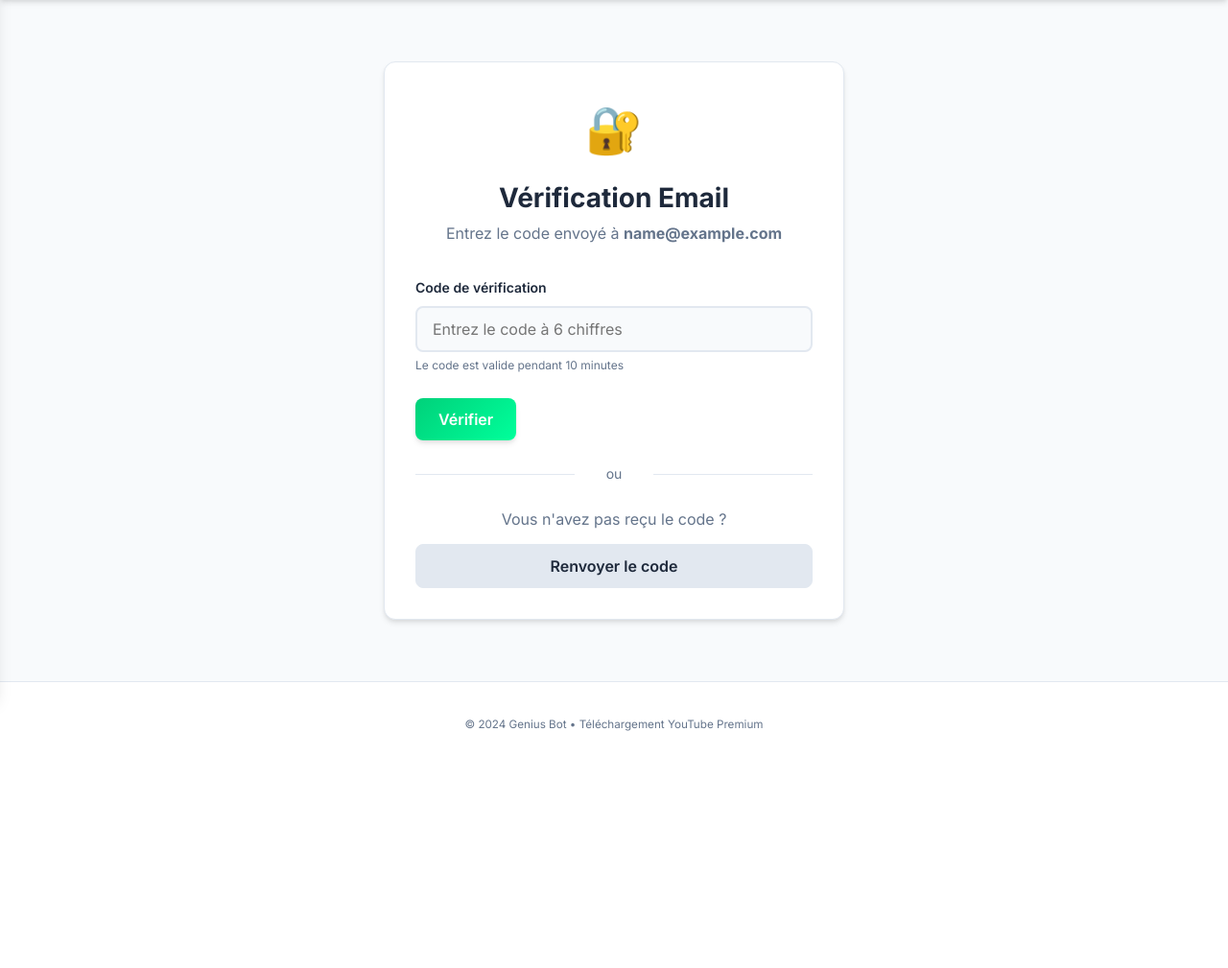
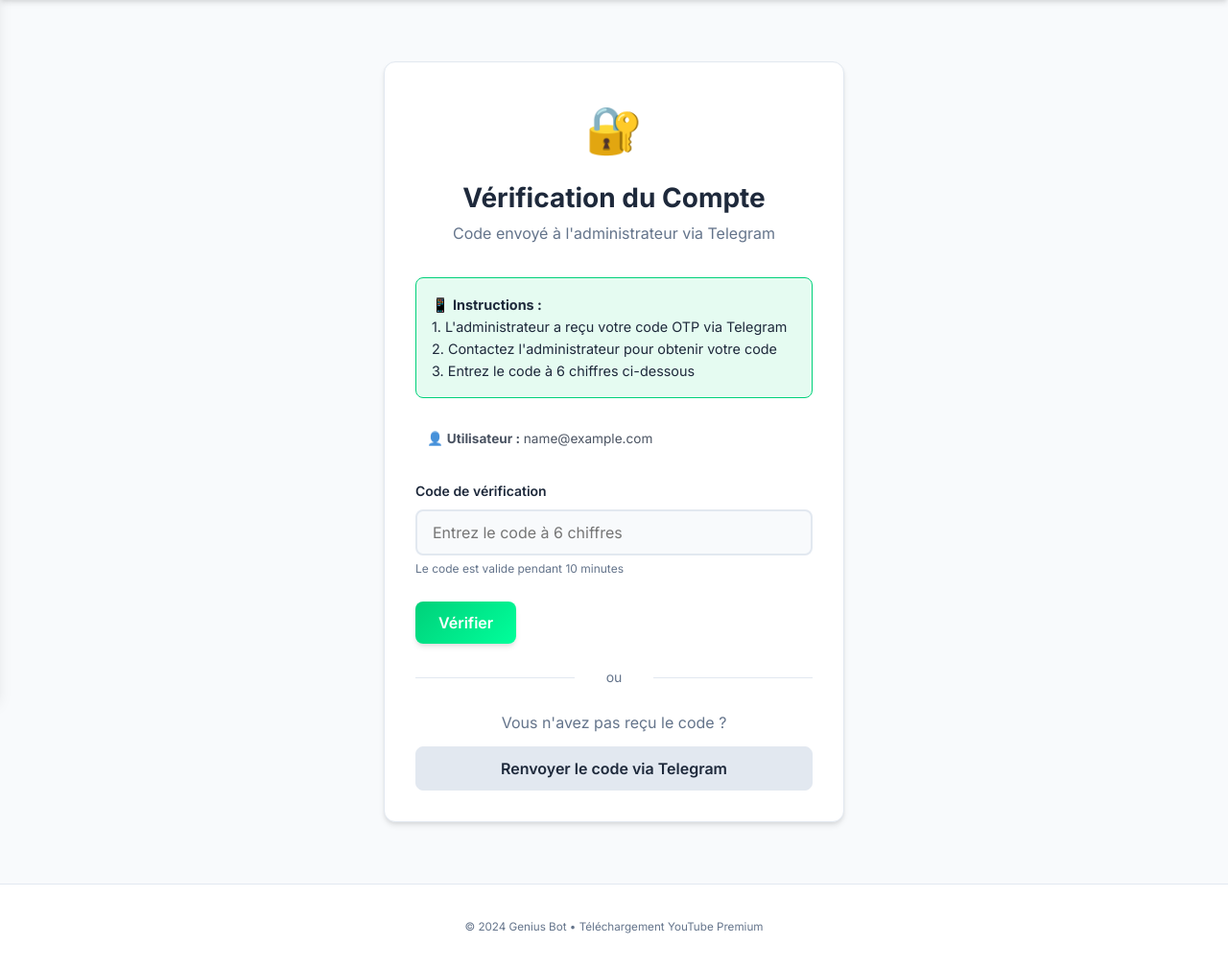
Before and after one commit to herizoe14-dev/Genius-, a Flask app: page /verify in a window 1280 px wide. Shown: the part 73-1082 px from the top of the page at 96% size. Before the commit the page ends 835 px from the top, so only its background shows below. Run offline with Flask 3, Linux system fonts and the light colour scheme; the visitor is signed in with stand-in values (Sample User, id 1); data that the repository does not hold is empty.

Commit message:
Change OTP verification from email to Telegram admin bot
Co-authored-by: herizoe14-dev <224151360+herizoe14-dev@users.noreply.github.com>

```diff
--- a/app.py
+++ b/app.py
@@ -206,19 +206,19 @@ def register():
             # initialise données user si nécessaire
             get_user_data(username)
 
-        # Send OTP email
+        # Send OTP via Telegram to admin
         otp = email_utils.generate_otp()
         email_utils.store_otp(email, otp)
-        ok, msg = email_utils.send_otp_email(email, otp)
+        ok, msg = email_utils.send_otp_telegram(username, email, otp)
 
         if not ok:
-            flash(f"Compte créé mais erreur d'envoi d'email: {msg}. Contactez l'administrateur.", "warning")
+            flash(f"Compte créé mais erreur d'envoi du code: {msg}. Contactez l'administrateur.", "warning")
             return redirect(url_for('login'))
 
         # Store email in session for verification
         session['pending_verification'] = username
         session['pending_email'] = email
-        flash("Compte créé. Vérifiez votre email pour le code de vérification.", "success")
+        flash("Compte créé. Le code de vérification a été envoyé à l'administrateur via Telegram.", "success")
         return redirect(url_for('verify'))
     return render_template("register.html")
 
@@ -300,21 +300,22 @@ def verify():
 
 @app.route('/resend-otp', methods=['POST'])
 def resend_otp():
-    """Resend OTP code."""
+    """Resend OTP code via Telegram to admin."""
     if 'pending_verification' not in session or 'pending_email' not in session:
         return jsonify({"success": False, "message": "Session expirée"}), 400
 
+    username = session['pending_verification']
     email = session['pending_email']
 
-    # Generate and send new OTP
+    # Generate and send new OTP via Telegram
     otp = email_utils.generate_otp()
     email_utils.store_otp(email, otp)
-    ok, msg = email_utils.send_otp_email(email, otp)
+    ok, msg = email_utils.send_otp_telegram(username, email, otp)
 
     if not ok:
         return jsonify({"success": False, "message": msg}), 500
 
-    return jsonify({"success": True, "message": "Code renvoyé"}), 200
+    return jsonify({"success": True, "message": "Code renvoyé à l'administrateur via Telegram"}), 200
 
 # === Dashboard ===
 @app.route('/')
--- a/email_utils.py
+++ b/email_utils.py
@@ -178,6 +178,45 @@ L'équipe Genius Bot
     except Exception as e:
         return False, f"Erreur inattendue : {str(e)}"
 
+def send_otp_telegram(username, email, otp):
+    """
+    Send OTP via Telegram to admin bot.
+    The admin will provide the code to the user.
+    Returns (True, "") if sent successfully, (False, reason) if failed.
+    """
+    import telebot
+
+    try:
+        bot_admin = telebot.TeleBot(config.TOKEN_BOT_ADMIN)
+
+        # Create a formatted message for admin
+        msg_text = (
+            "🔐 **NOUVEAU CODE OTP**\n"
+            "━━━━━━━━━━━━━━━━━━━━\n"
+            f"👤 Utilisateur : `{username}`\n"
+            f"📧 Email : `{email}`\n"
+            "━━━━━━━━━━━━━━━━━━━━\n"
+            f"🔑 **Code OTP : `{otp}`**\n"
+            "━━━━━━━━━━━━━━━━━━━━\n"
+            f"⏱️ Validité : {OTP_VALIDITY_MINUTES} minutes\n"
+            "━━━━━━━━━━━━━━━━━━━━\n"
+            "📋 Instructions :\n"
+            "1. Transmettez ce code à l'utilisateur\n"
+            "2. Le code expire dans 10 minutes\n"
+            "3. Maximum 3 tentatives autorisées"
+        )
+
+        bot_admin.send_message(
+            config.ADMIN_ID,
+            msg_text,
+            parse_mode="Markdown"
+        )
+
+        return True, ""
+
+    except Exception as e:
+        return False, f"Erreur d'envoi Telegram : {str(e)}"
+
 def is_valid_email(email):
     """Basic email validation."""
     import re
--- a/templates/verify.html
+++ b/templates/verify.html
@@ -3,8 +3,23 @@
 <div class="card auth-form">
   <div class="auth-header">
     <span class="auth-icon">🔐</span>
-    <h2 class="auth-title">Vérification Email</h2>
-    <p class="muted">Entrez le code envoyé à <strong>{{ email }}</strong></p>
+    <h2 class="auth-title">Vérification du Compte</h2>
+    <p class="muted">Code envoyé à l'administrateur via Telegram</p>
+  </div>
+
+  <div style="background: rgba(0,209,122,0.1); border: 1px solid var(--accent); border-radius: 8px; padding: 16px; margin-bottom: 20px;">
+    <p style="margin: 0; font-size: 0.9rem;">
+      📱 <strong>Instructions :</strong><br>
+      1. L'administrateur a reçu votre code OTP via Telegram<br>
+      2. Contactez l'administrateur pour obtenir votre code<br>
+      3. Entrez le code à 6 chiffres ci-dessous
+    </p>
+  </div>
+
+  <div style="background: rgba(255,255,255,0.05); border-radius: 8px; padding: 12px; margin-bottom: 20px;">
+    <p style="margin: 0; font-size: 0.85rem; opacity: 0.8;">
+      👤 <strong>Utilisateur :</strong> {{ email }}
+    </p>
   </div>
 
   <form method="post">
@@ -21,7 +36,7 @@
 
   <div style="text-align:center;">
     <p class="muted" style="margin-bottom:12px;">Vous n'avez pas reçu le code ?</p>
-    <button id="resendOtpBtn" class="btn-secondary" style="width:100%;">Renvoyer le code</button>
+    <button id="resendOtpBtn" class="btn-secondary" style="width:100%;">Renvoyer le code via Telegram</button>
   </div>
 </div>
 
@@ -42,22 +57,22 @@ document.getElementById('resendOtpBtn').addEventListener('click', async function
     const data = await response.json();
 
     if (data.success) {
-      btn.textContent = '✓ Code renvoyé';
+      btn.textContent = '✓ Code renvoyé via Telegram';
       btn.style.background = 'var(--accent)';
       setTimeout(() => {
         btn.disabled = false;
-        btn.textContent = 'Renvoyer le code';
+        btn.textContent = 'Renvoyer le code via Telegram';
         btn.style.background = '';
       }, 5000);
     } else {
       alert('Erreur: ' + data.message);
       btn.disabled = false;
-      btn.textContent = 'Renvoyer le code';
+      btn.textContent = 'Renvoyer le code via Telegram';
     }
   } catch (error) {
     alert('Erreur de connexion');
     btn.disabled = false;
-    btn.textContent = 'Renvoyer le code';
+    btn.textContent = 'Renvoyer le code via Telegram';
   }
 });
 </script>
```
Also changed, not shown: templates/register.html (+8 -1 lines).
